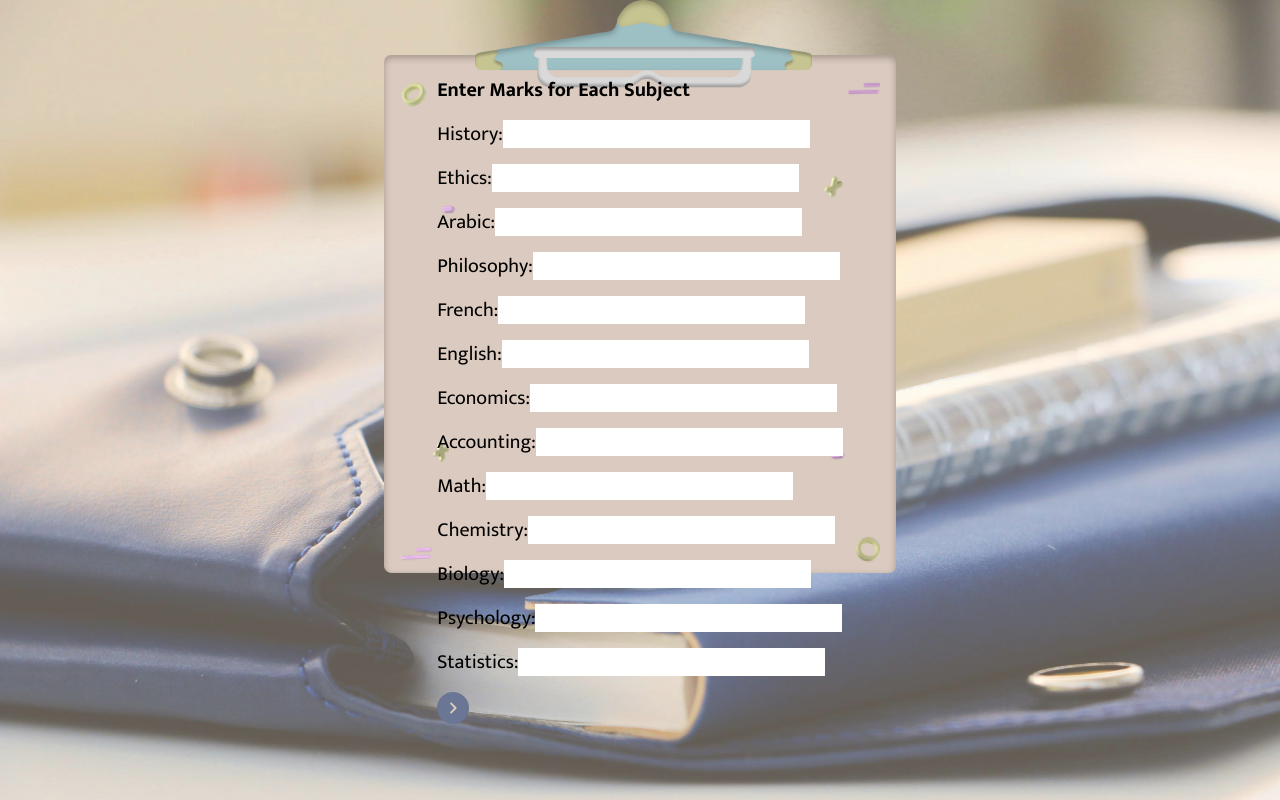
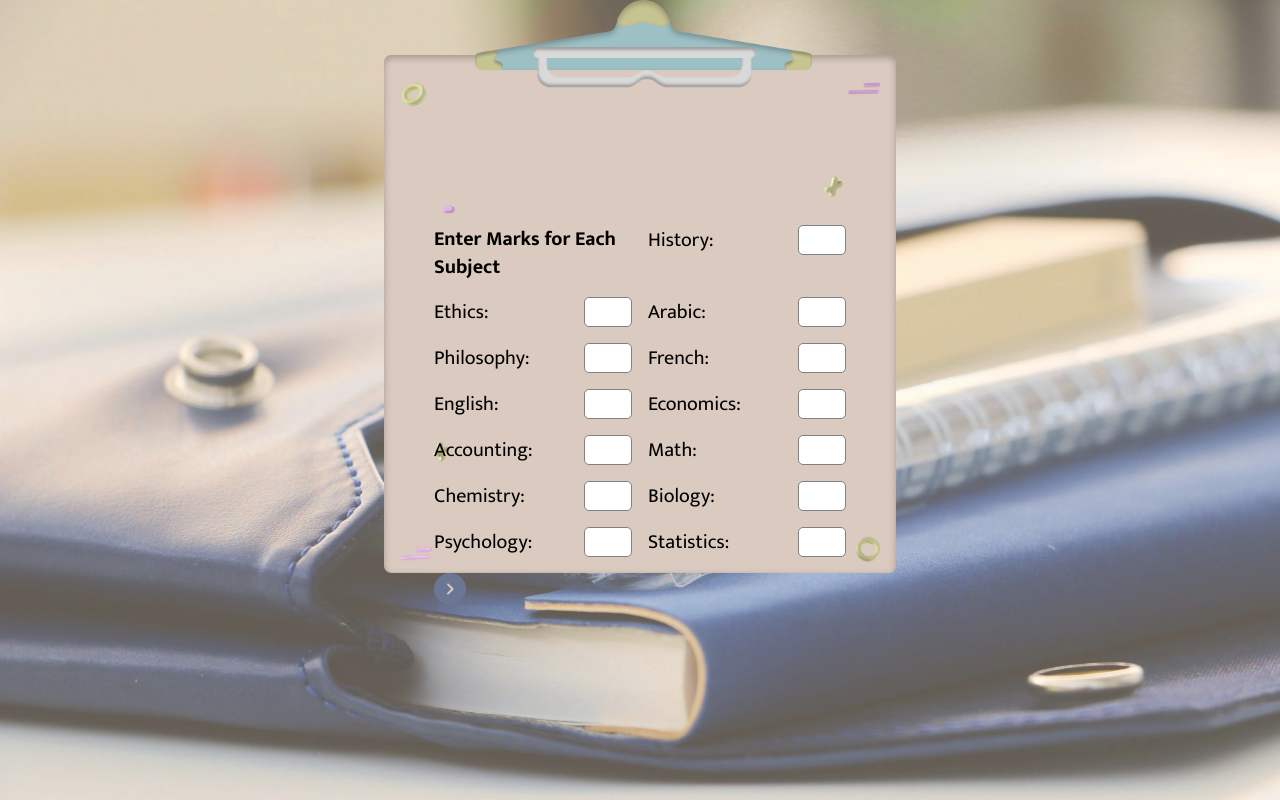
Before and after one commit to rahmamhb/Major_Decision_ExpertSytem, a React (Vite) app in the folder client/: page /form3 in a window 1280 px wide. Built offline with nearby package versions, Linux system fonts and the light colour scheme.

Commit message:
added styles for forms

```diff
--- a/client/src/features/Form1.jsx
+++ b/client/src/features/Form1.jsx
@@ -2,7 +2,7 @@ import React, { useState } from 'react';
 import '../index.css';
 import RightArrow from '@mui/icons-material/ChevronRightRounded';
 import { Link } from 'react-router-dom';
-
+import './inputs1.css'
 const Form1 = () => {
   const [selectedOption, setSelectedOption] = useState('');
   const [selectedSkill, setSelectedSkill] = useState('');
@@ -20,8 +20,9 @@ const Form1 = () => {
     <div className=''></div>
     <div className='bg-form-pattern bg-no-repeat bg-contain w-[40vw] flex items-center justify-center'>
       <div className='flex flex-col gap-4 items-center justify-center'>
-          <p className='font-bold'>Hi Bassmala! Please fill the following form attentively
-          <br></br>
+          <p className='font-bold HI'>Hi Bassmala! Please fill the following form
+           <br></br>attentively
+
           to get accurate results!</p>
           <div>
             <label htmlFor="selectOption">Select an interest:</label>
@@ -42,12 +43,12 @@ const Form1 = () => {
           </div>
           <div>
             <label htmlFor="selectSkill">Select a skill:</label>
-            <select id="selectSkill" value={selectedSkill} onChange={handleSkillChange}>
+            <select id="selectSkill" value={selectedSkill} onChange={handleSkillChange} className='editinput'>
               <option value="">What skill do you have?</option>
               <option value="skill1">Public speaking</option>
               <option value="skill2">Critical thinking</option>
               <option value="skill3">Writing</option>
-              {/* Add more skills as needed */}
+
             </select>
           </div>
           <div>
@@ -55,8 +56,8 @@ const Form1 = () => {
               <span className='flex justify-center items-center bg-primaryPurple text-secondaryPurple rounded-full w-8 h-8 hover:opacity-90 '><RightArrow /></span>
             </Link>
           </div>
-          <p>Selected option: {selectedOption}</p>
-          <p>Selected skill: {selectedSkill}</p>
+          {/* <p>Selected option: {selectedOption}</p>
+          <p>Selected skill: {selectedSkill}</p> */}
         </div>
       </div>
     </div>
--- a/client/src/features/Form2.jsx
+++ b/client/src/features/Form2.jsx
@@ -1,6 +1,7 @@
 import React, { useState } from 'react';
 import { Link } from 'react-router-dom';
 import RightArrow from '@mui/icons-material/ChevronRightRounded';
+import './inputs2.css'
 
 const Form2 = () => {
   const [personalityType, setPersonalityType] = useState('');
@@ -30,8 +31,9 @@ const Form2 = () => {
             </select>
           </div>
           <div>
-            <label>Job Outlook?</label>
-            <div>
+            <label className='job'>Job Outlook?</label>
+            <br />
+            <div className='yesno1'>
                 <input
                 type="radio"
                 id="yes"
@@ -41,7 +43,7 @@ const Form2 = () => {
                 />
                 <label htmlFor="yes">Yes</label>
             </div>
-            <div>
+            <div className='yesno2'>
                 <input
                 type="radio"
                 id="no"
@@ -58,8 +60,8 @@ const Form2 = () => {
               <span className='flex justify-center items-center bg-primaryPurple text-secondaryPurple rounded-full w-8 h-8 hover:opacity-90 '><RightArrow /></span>
             </Link>
           </div>
-          <p>Selected personality type: {personalityType}</p>
-          <p>Selected yes/no: {yesNoSelection}</p>
+          {/* <p>Selected personality type: {personalityType}</p>
+          <p>Selected yes/no: {yesNoSelection}</p> */}
         </div>
       </div>
     </div>
--- a/client/src/features/Form3.jsx
+++ b/client/src/features/Form3.jsx
@@ -1,7 +1,7 @@
 import React, { useState } from 'react';
 import { Link } from 'react-router-dom';
 import RightArrow from '@mui/icons-material/ChevronRightRounded';
-import './inputs.css'; // Import the CSS file
+import './inputs3.css';
 
 const Form3 = () => {
   const [marks, setMarks] = useState({
@@ -22,35 +22,34 @@ const Form3 = () => {
 
   const handleMarksChange = (event) => {
     const { name, value } = event.target;
-    setMarks({ ...marks, [name]: value });
+    setMarks((prevMarks) => ({
+      ...prevMarks,
+      [name]: value,
+    }));
   };
 
   return (
     <div className='bg-back-pattern bg-no-repeat bg-cover flex justify-center text-xl h-[100vh]'>
       <div className=''></div>
+
       <div className='bg-form-pattern bg-no-repeat bg-contain w-[40vw] flex items-center justify-center'>
-        <div className='flex flex-col gap-4 '>
-          <p className='font-bold'>Enter Marks for Each Subject</p>
+        <div className='grid-container'>
+        <p className='font-bold hello'>Enter Marks for Each Subject</p>
           {Object.entries(marks).map(([subject, mark]) => (
             <div key={subject} className='input-container'>
               <label htmlFor={subject}>{subject.charAt(0).toUpperCase() + subject.slice(1)}:</label>
-              <input type="number" id={subject} name={subject} value={mark} onChange={handleMarksChange} />
+              <input type="number" id={subject} name={subject} value={mark} onChange={handleMarksChange} required className='input' />
             </div>
           ))}
-          <div className='button-container'>
-            <Link to='/result'>
-              <button className='submit-button flex justify-center items-center bg-primaryPurple text-secondaryPurple rounded-full w-8 h-8 hover:opacity-90 '><RightArrow /></button>
-            </Link>
-          </div>
-          {/* Display marks */}
-          {/* <p>Marks:</p>
-          <ul>
-            {Object.entries(marks).map(([subject, mark]) => (
-              <li key={subject}>{subject}: {mark}</li>
-            ))}
-          </ul> */}
+           <div>
+        <Link to='/result'>
+          <span className='flex justify-center items-center bg-primaryPurple text-secondaryPurple rounded-full w-8 h-8 hover:opacity-90 next'><RightArrow /></span>
+        </Link>
+      </div>
         </div>
+
       </div>
+
     </div>
   );
 };
--- /dev/null
+++ b/client/src/features/inputs1.css
@@ -0,0 +1,23 @@
+
+.HI {
+    margin-bottom: 4cqb;
+  }
+
+
+
+  select {
+    width: 100%;
+    padding: 8px;
+    border: 1px solid gray;
+    border-radius: 8px;
+    font-size: 16px;
+    background-color: white;
+  }
+  .editinput{
+    width: 370px;
+    display: block;
+  }
+
+  option {
+    font-size: 16px;
+  }
--- /dev/null
+++ b/client/src/features/inputs2.css
@@ -0,0 +1,14 @@
+.yesno1{
+    display: inline-block;
+    margin-right: 40px;
+}
+.yesno2{
+    display: inline-block;
+}
+
+.yesno1, .yesno2{
+    margin-top: 20px;
+}
+.job{
+    margin-top: 20px;
+}
--- /dev/null
+++ b/client/src/features/inputs3.css
@@ -0,0 +1,69 @@
+.grid-container {
+    display: grid;
+    grid-template-columns: repeat(2, 1fr);
+    gap: 1rem;
+    margin: 0px 50px 0px 50px ;
+    margin-top: 30px;
+  }
+
+
+
+  .input{
+    padding: 5px;
+    border-radius: 5px;
+    max-width: 100px;
+    max-height: 30px;
+    border: 0.5px solid gray;
+
+  }
+
+  /* .input-container label,
+.input-container input {
+  display: inline-block;
+  vertical-align: middle;
+} */
+.input-container label {
+    display: inline-block;
+    width: 150px;
+  }
+
+  .input-container input {
+    display: inline-block;
+    width: calc(100% - 150px);
+  }
+
+
+  /* .bg-back-pattern{
+    position: relative;
+  }
+
+  .hello {
+    position: relative;
+    top: 85px;
+    left: 375px;
+  }
+  .next{
+    position: relative;
+    top: 470px;
+    right: 75px;
+  } */
+
+  /* .bg-back-pattern {
+    position: absolute;
+    top: 0;
+    left: 0;
+    width: 100%;
+    height: 100%;
+    z-index: -1;
+  }
+
+  .bg-form-pattern {
+    position: absolute;
+    top: 0;
+    left: 0;
+    width: 40vw;
+    height: 100%;
+    z-index: 0;
+
+  }
+   */
```
Also changed, not shown: client/src/features/inputs.css (deleted).
